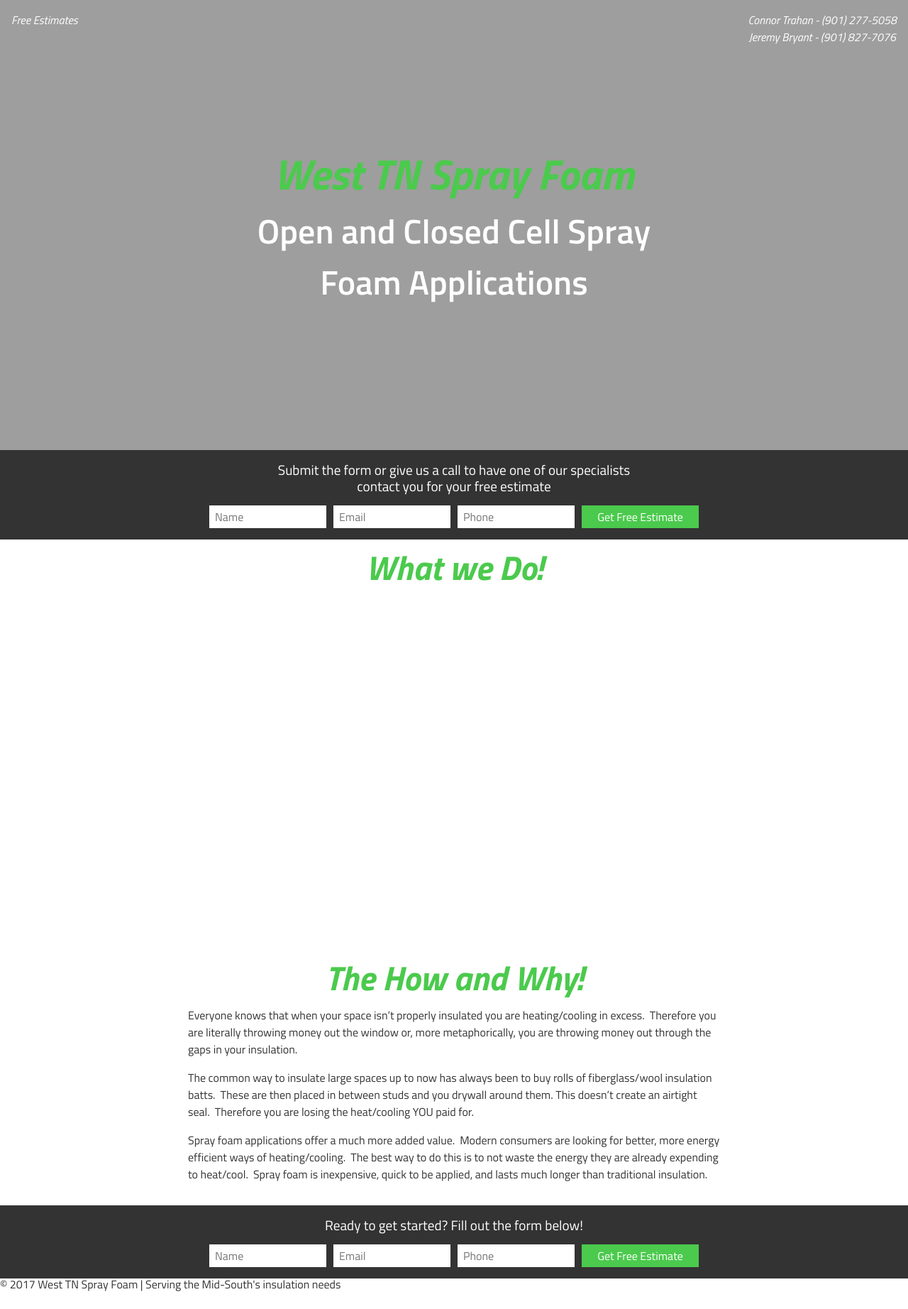
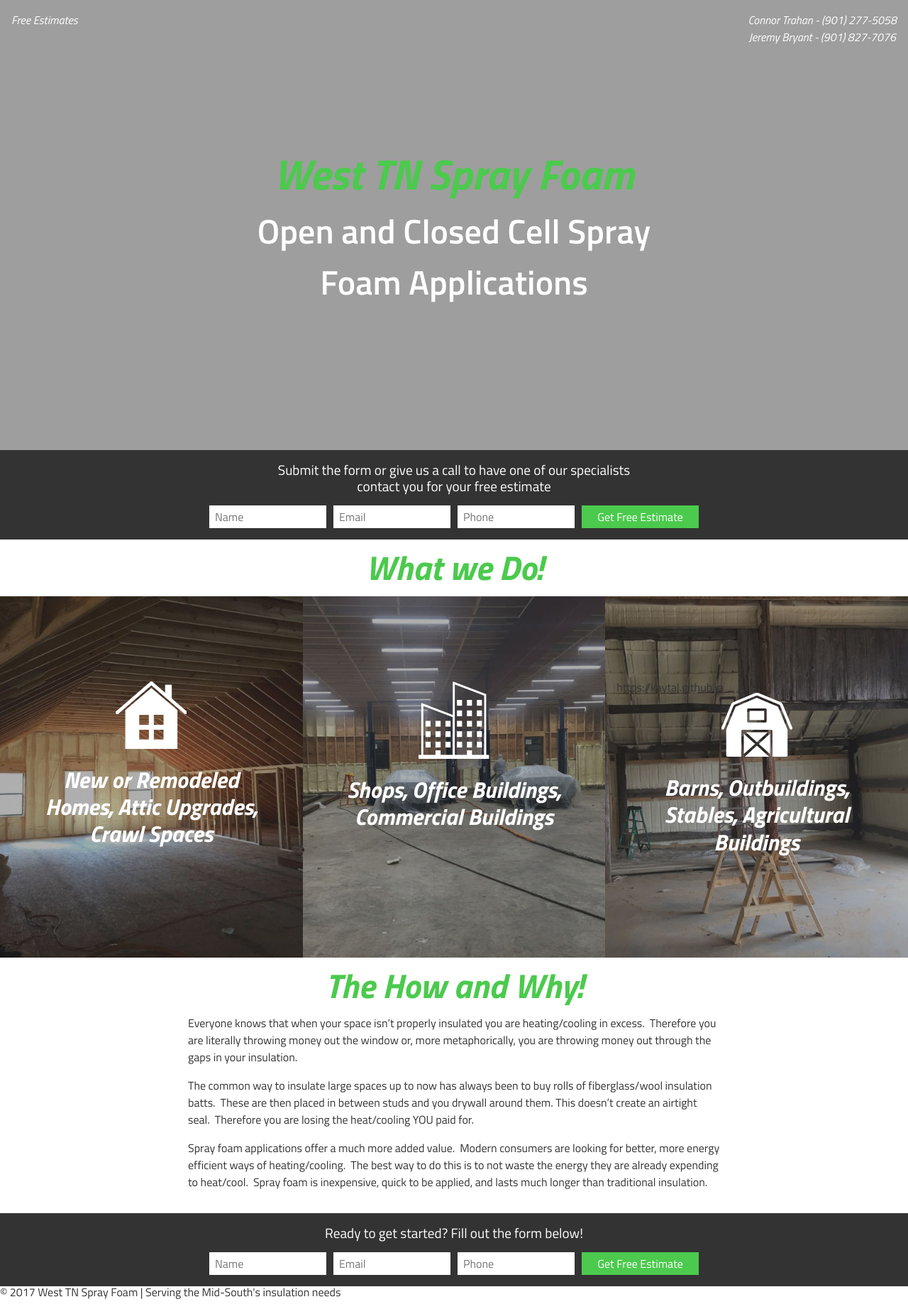
Before and after one commit to Kaytal/westtnsprayfoam, a Jekyll site: the page built from index.html, in a window 1280 px wide. Shown: the whole page at 71% size. Built offline with Jekyll 4.4.1, drawn with Linux system fonts in a browser that asks for light colours; nearby versions of some CDN libraries.

Commit message:
Fixed urls for last time

```diff
--- a/assets/_sass/components/_header.scss
+++ b/assets/_sass/components/_header.scss
@@ -1,5 +1,5 @@
 .main-header {
-  background: url(assets/images/BkgImage.png) center no-repeat;
+  background: url(../images/BkgImage.png) center no-repeat;
   background-size: cover;
   padding: 2rem 0;
   position: relative;
--- a/assets/_sass/components/_services.scss
+++ b/assets/_sass/components/_services.scss
@@ -23,13 +23,13 @@
         line-height: 1.2;
       }
       &.residential {
-        background-image: url(assets/images/residential.jpg);
+        background-image: url(../images/residential.jpg);
       }
       &.commercial {
-        background-image: url(assets/images/commercial.jpg);
+        background-image: url(../images/commercial.jpg);
       }
       &.agricultural {
-        background-image: url(assets/images/agricultural.jpg);
+        background-image: url(../images/agricultural.jpg);
       }
     }
     @include break-larger($md-break-point) {
--- a/index.html
+++ b/index.html
@@ -25,6 +25,7 @@ summary: "main page"
       <p class="service__text">Shops, Office Buildings, Commercial Buildings</p>
     </div>
     <div class="service agricultural">
+      {{site.url}}
       <img src="{{ "/assets/images/Barn.png" | prepend: site.baseurl | prepend: site.url }}" class="service__image" alt="Barns, Outbuildings and Agricultural" />
       <p class="service__text">Barns, Outbuildings, Stables, Agricultural Buildings</p>
     </div>
```
